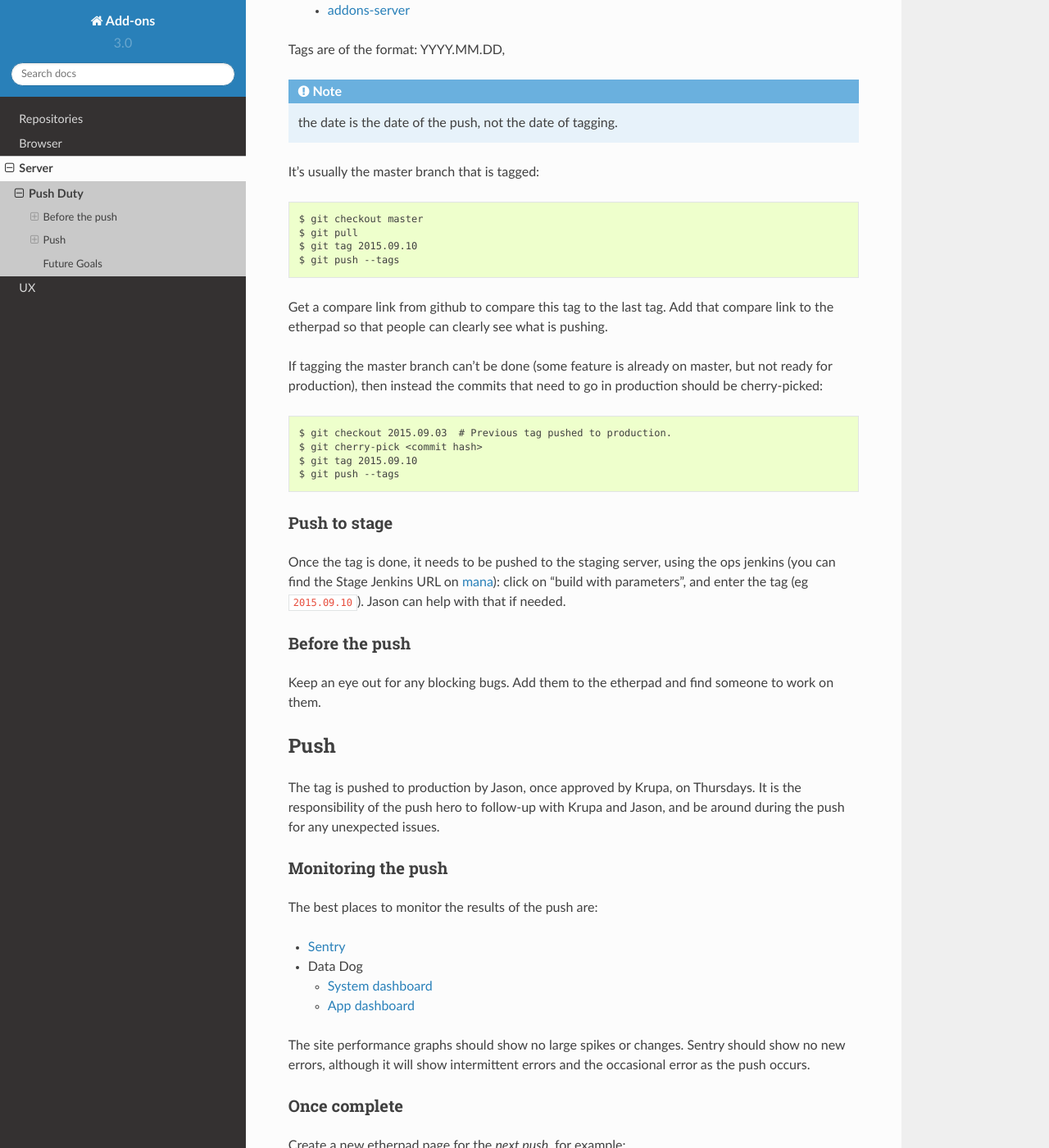
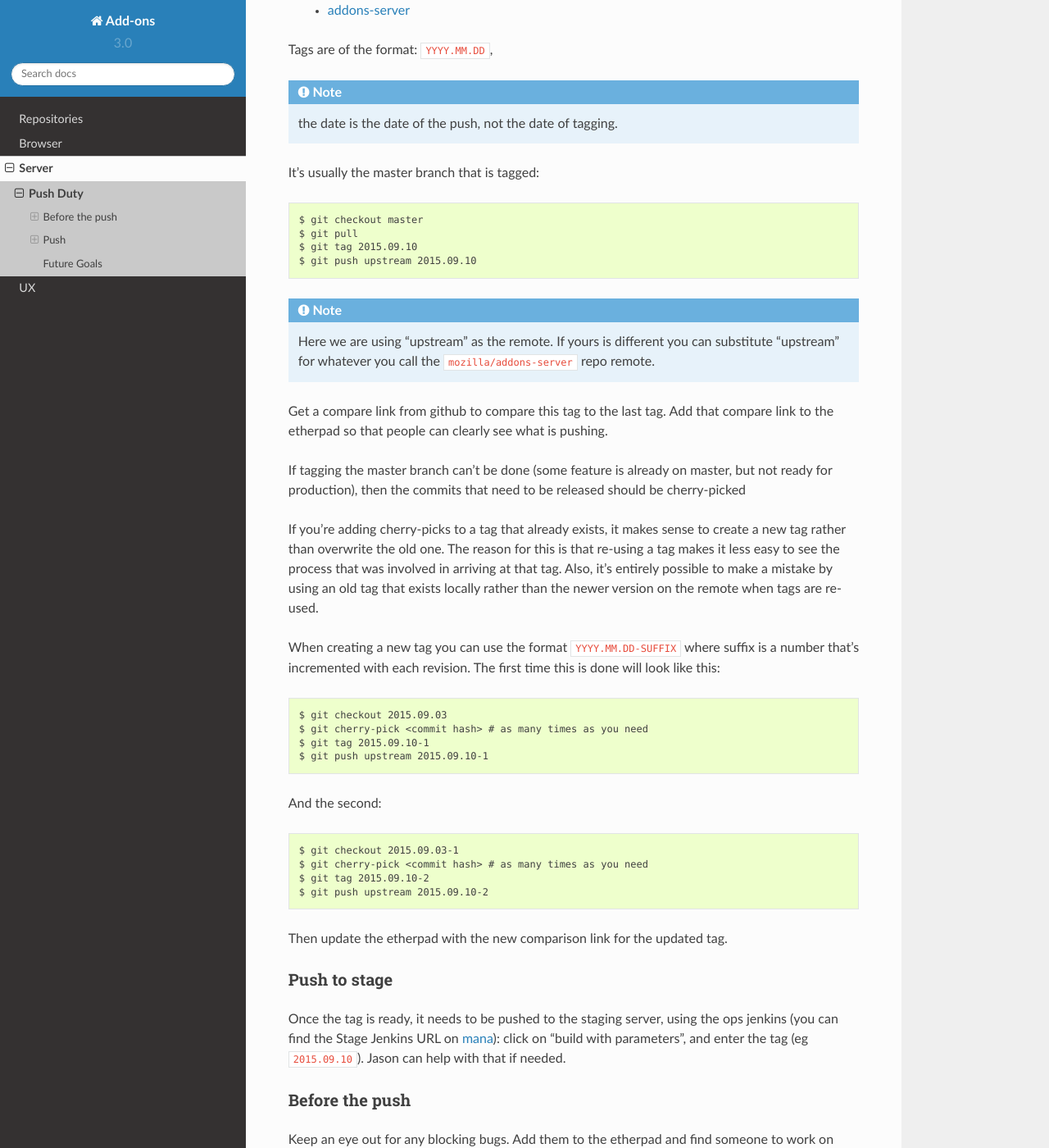
Before and after one commit to mozilla/addons, a Sphinx documentation site: the page built from docs/server/push-duty.rst, in a window 1280 px wide and 1400 px high, scrolled down 625 px. Shown: the whole window at 82% size. Built offline with Sphinx 7.4.7 and the Read the Docs theme 2.0.0, drawn with Linux system fonts in a browser that asks for light colours.

Commit message:
Document pushing a single tag

```diff
--- a/docs/server/push-duty.rst
+++ b/docs/server/push-duty.rst
@@ -24,7 +24,7 @@ following repositories are tagged:
 
     * `addons-server <https://github.com/mozilla/addons-server/>`_
 
-Tags are of the format: YYYY.MM.DD,
+Tags are of the format: ``YYYY.MM.DD``,
 
 .. note:: the date is the date of the push, not the date of tagging.
 
@@ -33,24 +33,49 @@ It's usually the master branch that is tagged::
     $ git checkout master
     $ git pull
     $ git tag 2015.09.10
-    $ git push --tags
+    $ git push upstream 2015.09.10
+
+.. note:: Here we are using "upstream" as the remote. If yours is different
+   you can substitute "upstream" for whatever you call the ``mozilla/addons-server``
+   repo remote.
 
 Get a compare link from github to compare this tag to the last tag. Add that
 compare link to the etherpad so that people can clearly see what is pushing.
 
 If tagging the master branch can't be done (some feature is already on master,
-but not ready for production), then instead the commits that need to go in
-production should be cherry-picked::
+but not ready for production), then the commits that need to be released
+should be cherry-picked
 
-    $ git checkout 2015.09.03  # Previous tag pushed to production.
-    $ git cherry-pick <commit hash>
-    $ git tag 2015.09.10
-    $ git push --tags
+If you're adding cherry-picks to a tag that already exists, it makes sense to
+create a new tag rather than overwrite the old one. The reason for this is that
+re-using a tag makes it less easy to see the process that was involved in arriving
+at that tag. Also, it's entirely possible to make a mistake by using an old tag
+that exists locally rather than the newer version on the remote when tags are
+re-used.
+
+When creating a new tag you can use the format ``YYYY.MM.DD-SUFFIX`` where suffix
+is a number that's incremented with each revision. The first time this is done
+will look like this::
+
+    $ git checkout 2015.09.03
+    $ git cherry-pick <commit hash> # as many times as you need
+    $ git tag 2015.09.10-1
+    $ git push upstream 2015.09.10-1
+
+And the second::
+
+    $ git checkout 2015.09.03-1
+    $ git cherry-pick <commit hash> # as many times as you need
+    $ git tag 2015.09.10-2
+    $ git push upstream 2015.09.10-2
+
+Then update the etherpad with the new comparison link for the updated tag.
+
 
 Push to stage
 +++++++++++++
 
-Once the tag is done, it needs to be pushed to the staging server, using the
+Once the tag is ready, it needs to be pushed to the staging server, using the
 ops jenkins (you can find the Stage Jenkins URL on
 `mana <https://mana.mozilla.org/wiki/display/SVCOPS/AMO+Dev+Resources#AMODevResources-StageandProd>`_):
 click on "build with parameters", and enter the tag (eg
```
